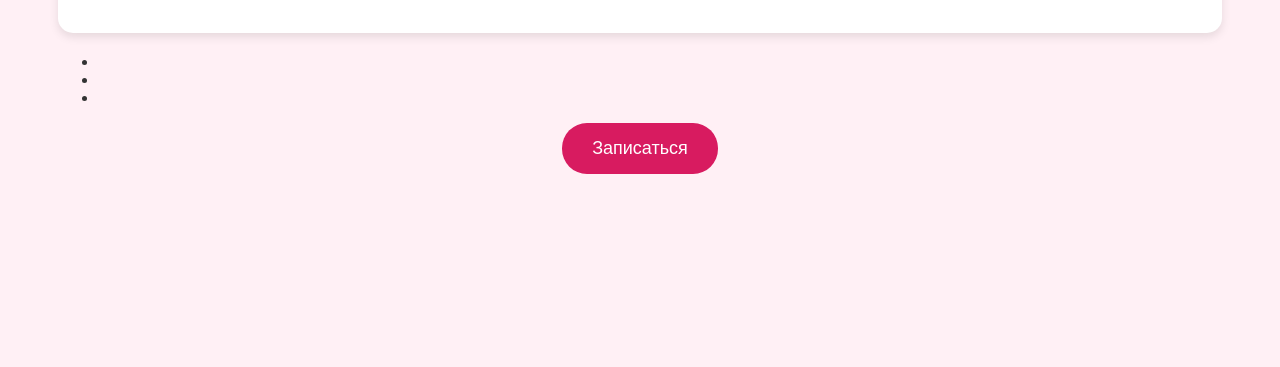
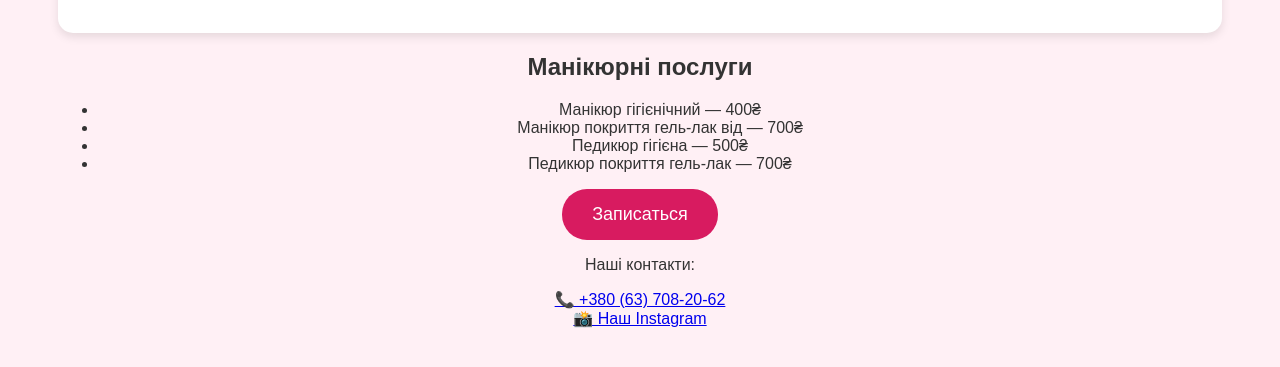
Before and after one commit to MKBeautySalon/MK.Magic.BS, a plain HTML site: page index.html in a window 1280 px wide. Shown: the part 179-546 px from the top of the page. Drawn offline with Linux system fonts and the light colour scheme.

Commit message:
index.html

```diff
--- a/index.html
+++ b/index.html
@@ -12,14 +12,22 @@
     </header>
 
     <section id="services">
-        <h2></h2>
+        <h2>Манікюрні послуги</h2>
         <ul>
-            <li></li>
-            <li></li>
-            <li></li>
+            <li>Манікюр гігієнічний — 400₴</li>
+            <li>Манікюр покриття гель-лак від — 700₴</li>
+            <li>Педикюр гігієна — 500₴</li>
+            <li>Педикюр покриття гель-лак — 700₴</li>
         </ul>
     </section>
 
     <button onclick="alert('Скоро здесь будет форма записи!')">Записаться</button>
+
+    <footer>
+        <p>Наші контакти:</p>
+        <a href="tel:+380637082062" class="contact-link">📞 +380 (63) 708-20-62</a>
+        <br>
+        <a href="https://www.instagram.com/mk_magic_b.s?utm_source=qr&igsh=NW1iNXp5YjA3ZnFj" target="_blank" class="contact-link">📸 Наш Instagram</a>
+    </footer>
 </body>
 </html>
```
